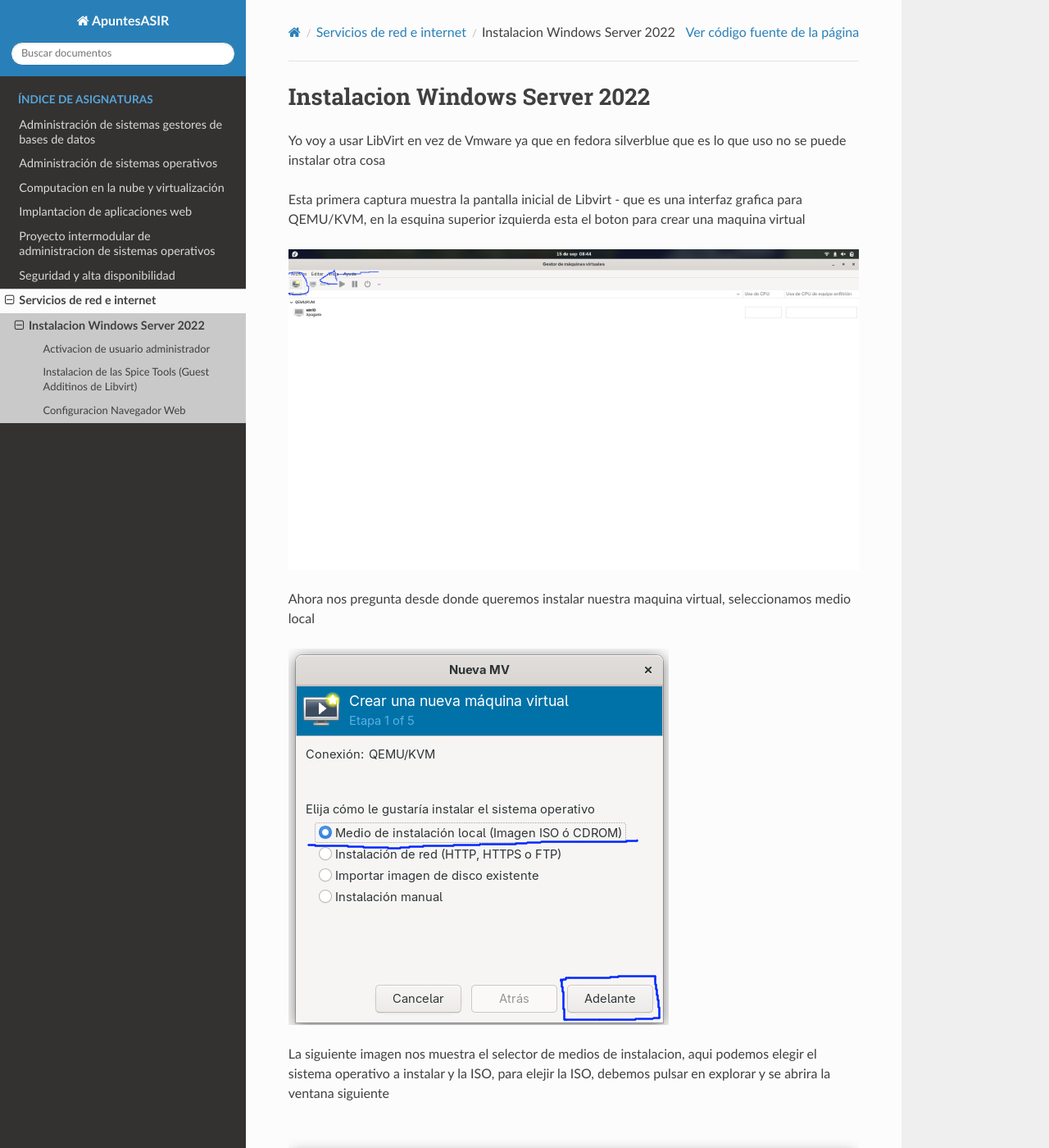
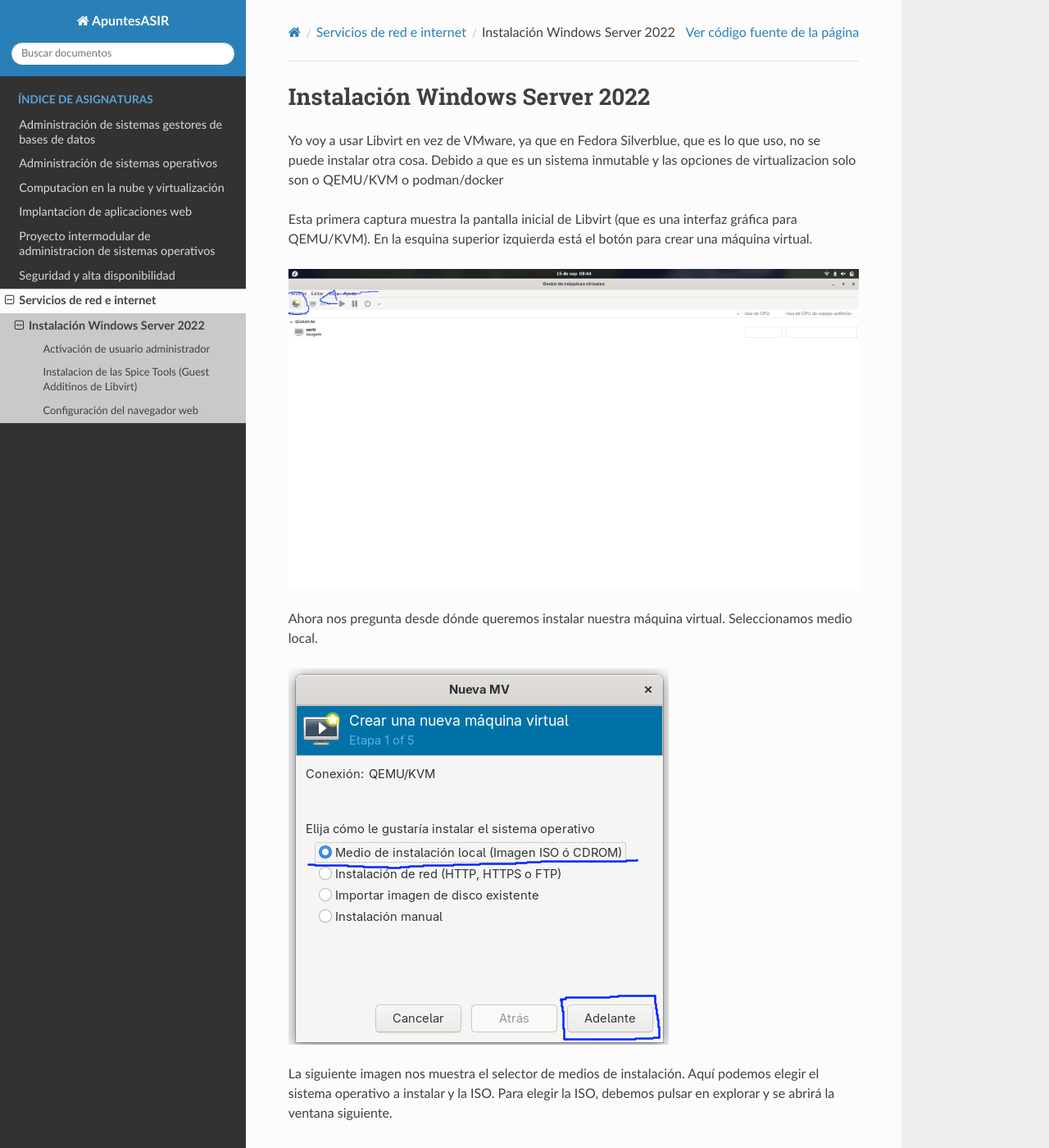
Before and after one commit to jrodriiguezg/ApuntesASIR, a Sphinx documentation site: the page built from docs/servicios-de-red-e-internet/instalacion-windows-server.md, in a window 1280 px wide and 1400 px high. Shown: the whole window at 82% size. Built offline with Sphinx 7.4.7 and the Read the Docs theme 3.1.0, drawn with Linux system fonts in a browser that asks for light colours; pages that are not in the unit, such as notebooks, are missing from menus; some of the changed text lies outside the part shown.

Commit message:
modified:   docs/servicios-de-red-e-internet/instalacion-windows-server.md

````diff
--- a/docs/servicios-de-red-e-internet/instalacion-windows-server.md
+++ b/docs/servicios-de-red-e-internet/instalacion-windows-server.md
@@ -1,30 +1,30 @@
-# Instalacion Windows Server 2022
-Yo voy a usar LibVirt en vez de Vmware ya que en fedora silverblue que es lo que uso no se puede instalar otra cosa
+# Instalación Windows Server 2022
+Yo voy a usar Libvirt en vez de VMware, ya que en Fedora Silverblue, que es lo que uso, no se puede instalar otra cosa. Debido a que es un sistema inmutable y las opciones de virtualizacion solo son o QEMU/KVM o podman/docker
 
-Esta primera captura muestra la pantalla inicial de Libvirt - que es una interfaz grafica para QEMU/KVM, en la esquina superior izquierda esta el boton para crear una maquina virtual
+Esta primera captura muestra la pantalla inicial de Libvirt (que es una interfaz gráfica para QEMU/KVM). En la esquina superior izquierda está el botón para crear una máquina virtual.
 
 ![InicioDeLibvirt](images/Wserver/1.png)
 
-Ahora nos pregunta desde donde queremos instalar nuestra maquina virtual, seleccionamos medio local
+Ahora nos pregunta desde dónde queremos instalar nuestra máquina virtual. Seleccionamos medio local.
 
 ![PantallaCreacionMaquina](images/Wserver/2.png)
 
 
-La siguiente imagen nos muestra el selector de medios de instalacion, aqui podemos elegir el sistema operativo a instalar y la ISO, para elejir la ISO, debemos pulsar en explorar y se abrira la ventana siguiente
+La siguiente imagen nos muestra el selector de medios de instalación. Aquí podemos elegir el sistema operativo a instalar y la ISO. Para elegir la ISO, debemos pulsar en explorar y se abrirá la ventana siguiente.
 
 ![Almacenamiento](images/Wserver/4antesde3.png)
 
-Se nos abre la siguiente ventana y tenemos que seleccionar **Explore localmente**, para buscar la ISO en nuestro sistema
+Se nos abre la siguiente ventana y tenemos que seleccionar **Explorar localmente** para buscar la ISO en nuestro sistema.
 
 ![SeleccionDeISO](images/Wserver/3.png)
 
-En el siguiente paso se configura la memoria RAM del sistema, en este caso vamos a definir 4GB (4096Mb)
+En el siguiente paso se configura la memoria RAM del sistema. En este caso, vamos a definir 4 GB (4096 MB).
 ![RAM](images/Wserver/5.png)
 
-Ahora creamos el disco duro, en este caso de 60Gb y pulsamos adelante
+Ahora creamos el disco duro, en este caso de 60 GB, y pulsamos adelante.
 ![CreacionDiscoDuro](images/Wserver/6.png)
 
-Aqui finalmente vemos como quedaria nuestra instalacion, con un resumen de todo, pulsamos finalizar
+Aquí finalmente vemos cómo quedaría nuestra instalación, con un resumen de todo. Pulsamos finalizar.
 
 ![InstalacionFinal](images/Wserver/7.png)
 
@@ -40,68 +40,68 @@
 
 ![PulsarInstalar](images/Wserver/10.png)
 
-Y comenzara a cargar el instalador
+Y comenzará a cargar el instalador.
 
 ![Instalador](images/Wserver/11.png)
 
-Esta primera pantalla nos pregunta que tipo de version de Windows Server vamos a usar, tenemos 4 versiones diferentes, dos para servidor y dos para datacenter y luego una version en modo escritorio y otra en modo grafico, nosotros cogemos la segunda opcion modo servidor con interfaz grafica
+Esta primera pantalla nos pregunta qué tipo de versión de Windows Server vamos a usar. Tenemos 4 versiones diferentes: dos para servidor y dos para datacenter, y luego una versión en modo escritorio y otra en modo gráfico. Nosotros cogemos la segunda opción: modo servidor con interfaz gráfica.
 
 ![SelectorVersion](images/Wserver/12.png)
 
-En la siguiente ventana nos pregunta si queremos aceptar el EULA (es obligatorio)
+En la siguiente ventana nos pregunta si queremos aceptar el EULA (es obligatorio).
 
 ![AceptarEULA](images/Wserver/13.png)
 
-Ahora nos preguntara el tipo de instalacion que queremos si actualizar una version de windows anterior , o una instalacion avanzada desde cero, seleccionamos esta ultima opcion
+Ahora nos preguntará el tipo de instalación que queremos: si actualizar una versión de Windows anterior o una instalación avanzada desde cero. Seleccionamos esta última opción.
 
 ![TipoInstalacion](images/Wserver/14.png)
 
-El disco duro virtual es de 60Gb y queremos tener una de 50Gb y otra de 10Gb aproximadamente, para ello pulsamos en el disco a particionar y despues en **Nuevo**
+El disco duro virtual es de 60 GB y queremos tener una partición de 50 GB y otra de 10 GB aproximadamente. Para ello, pulsamos en el disco a particionar y después en **Nuevo**.
 
 ![Particionado](images/Wserver/15.png)
 
-Ahora definimos el tamaño del disco como queremos un disco de 50 y otro de 10 pues en vez de 61000Mb ponemos 51000Mb y asi haria dos pariticiones diferentes y pulsamos en **Aplicar**
+Ahora definimos el tamaño del disco. Como queremos una partición de 50 GB y otra de 10 GB, en vez de 61000 MB, ponemos 51000 MB y así haría dos particiones diferentes. Pulsamos en **Aplicar**.
 
 ![Particionado2](images/Wserver/16.png)
 
-Ahora seleccionamos la particion de 50Gb para instalar el sistema y pulsamos en **Instalar**
+Ahora seleccionamos la partición de 50 GB para instalar el sistema y pulsamos en **Instalar**.
 
 ![Particionado3](images/Wserver/17.png)
 
-Nos saltara el siguiente aviso, avisando de que faltan particiones del sistema, al pulsar en **Aceptar** las creara de manera automatica
+Nos saltará el siguiente aviso, informando de que faltan particiones del sistema. Al pulsar en **Aceptar**, las creará de manera automática.
 
 ![Particionado4](images/Wserver/19antesde17.png)
 
-Iniciara la instalacion de Windows Server, se reiniciara automaticamente y nos saldra esta pantalla, en la que introduciremos la contraseña, despues pulsaremos **Finalizar**
+Iniciará la instalación de Windows Server, se reiniciará automáticamente y nos saldrá esta pantalla, en la que introduciremos la contraseña. Después, pulsaremos **Finalizar**.
 
 ![Contraseña](images/Wserver/20.png)
 
-Al fin Windows Server iniciara
+Al fin, Windows Server iniciará.
 
 ![Iniciando](images/Wserver/21.png)
 
-Nos saltara el aviso de la red de local, pulsamos en **Si**
+Nos saltará el aviso de la red local. Pulsamos en **Sí**.
 
 ![Iniciando1](images/Wserver/22.png)
 
-## Activacion de usuario administrador
+## Activación de usuario administrador
 Nos vamos al lanzador de programas de Windows y buscamos el simbolo del sistema (CMD), pulsamos click derecho y lo abrimos como administrador
 
 ![CMD](images/Wserver/23.png)
 
-Ahora escribimos el siguiente comando ``` net user administrador /active:yes``` y pulsamos enter
+Ahora escribimos el siguiente comando ```net user administrador /active:yes``` y pulsamos Intro.
 
 ![CMD_comando](images/Wserver/24.png)
 
-Ahora vamos a comprobar que se ha habilitado el usuario administrador de manera correcta, para ello abrimos el cuadro de ejecutar o bien buscandolo en la barra de busqueda o pulsando las teclas **Windows (Super) + R**
+Ahora vamos a comprobar que se ha habilitado el usuario administrador de manera correcta. Para ello, abrimos el cuadro de ejecutar, bien buscándolo en la barra de búsqueda o pulsando las teclas **Windows (Super) + R**.
 
 ![Abrir_ejecutar](images/Wserver/25.png)
 
-En el cuadro de ejecutar escribimos ```secpol.msg``` y pulsamos enter
+En el cuadro de ejecutar escribimos ```secpol.msc``` y pulsamos Intro.
 
 ![secpol.msg](images/Wserver/27.png)
 
-Se nos abrira el panel de directivas de seguridad local, aqui debemos buscar en Directivas locales > Opciones de seguridad > y dentro de opciones de seguridad buscamos **Cuentas: Estado de la cuenta de administrador**, debe poner habilitada
+Se nos abrirá el panel de directivas de seguridad local. Aquí debemos buscar en Directivas locales > Opciones de seguridad > y dentro de opciones de seguridad buscamos **Cuentas: Estado de la cuenta de administrador**. Debe poner Habilitada.
 
 ![Administrador_habilitado](images/Wserver/29.png)
 
@@ -110,41 +110,41 @@
 Al igual que en virtualbox o vmware que se instalan los extras en la maquina virtualizada para agregar soporte de graficos, o arrastrar y soltar entre otros en libvirt tambien se instalan estas aunque no es tan simple como en las dos primeras opciones que es pulsar un boton
 En el caso de libvirt debemos irnos a la pagina de descarga de las [SpiceTools](https://www.spice-space.org/download.html)
 
-En la pagina hay descargas para diferentes sistemas operativos, para windows hay que buscar la opcion que diga **Windows Binaries** y pulsar el primer enlace
+En la página hay descargas para diferentes sistemas operativos. Para Windows hay que buscar la opción que diga **Windows Binaries** y pulsar el primer enlace.
 
 ![Spice_tools](images/Wserver/30.png)
 
-Al ser software codigo abierto no esta firmado (ya que esto cuesta dinero), por lo que nos saltara el siguiente aviso de Smart Screen, solo debemos pulsar en ejecutar
+Al ser software de código abierto no está firmado (ya que esto cuesta dinero), por lo que nos saltará el siguiente aviso de Smart Screen. Solo debemos pulsar en ejecutar.
 
 ![Smart_screen](images/Wserver/31.png)
 
-La instalacion comenzara
+La instalación comenzará.
 
 ![Instalacion](images/Wserver/32.png)
 
-Aceptamos el acuerdo de licencia
+Aceptamos el acuerdo de licencia.
 
 ![Instalacion2](images/Wserver/33.png)
 
-Y despues de un rato se finalizara la instalacion
+Y después de un rato se finalizará la instalación.
 
 ![InstalacionFin](images/Wserver/35.png)
 
 
-## Configuracion Navegador Web
-Como navegador yo he elegido Firefox ya que es el que uso a diario y el que menos recursos consume
+## Configuración del navegador web
+Como navegador, yo he elegido Firefox, ya que es el que uso a diario y el que menos recursos consume.
 
 ![Firefox](images/Wserver/37.png)
 
-Para configurar la navegacion privada de manera predeterminada en firefox hay que hacer los siguientes pasos:
-Abrimos el navegador y nos desplazamos al desplegable de la esquina superior derecha como se ve en la imagen, ahi pulsamos en ajustes
+Para configurar la navegación privada de manera predeterminada en Firefox hay que hacer los siguientes pasos:
+Abrimos el navegador y nos desplazamos al desplegable de la esquina superior derecha, como se ve en la imagen. Ahí pulsamos en Ajustes.
 
 ![Firefox_ajustes](images/Wserver/39antes.png)
 
-Una vez en ajustes en el buscador superior buscamos **Historial**, la primera opcion que señala **Firefox podra:** pulsamos y se abrira un desplegable en el que seleccionaremos la ultima opcion **usar una configuracion privada para el historial**
+Una vez en Ajustes, en el buscador superior buscamos **Historial**. En la primera opción que señala **Firefox podrá:**, pulsamos y se abrirá un desplegable en el que seleccionaremos la última opción: **Usar una configuración personalizada para el historial**.
 
 ![historial](images/Wserver/40.png)
 
-Despues debemos marcar la casilla que dice **Navegacion privada permanente**, despues de estos todos los datos de la sesion de busqueda se borraran al salir
+Después debemos marcar la casilla que dice **Usar siempre el modo de navegación privada**. Después de esto, todos los datos de la sesión de búsqueda se borrarán al salir.
 
 ![historial2](images/Wserver/39.png)
````
Also changed, not shown: other parts of docs/servicios-de-red-e-internet/instalacion-windows-server.md (+1 -1 lines).
